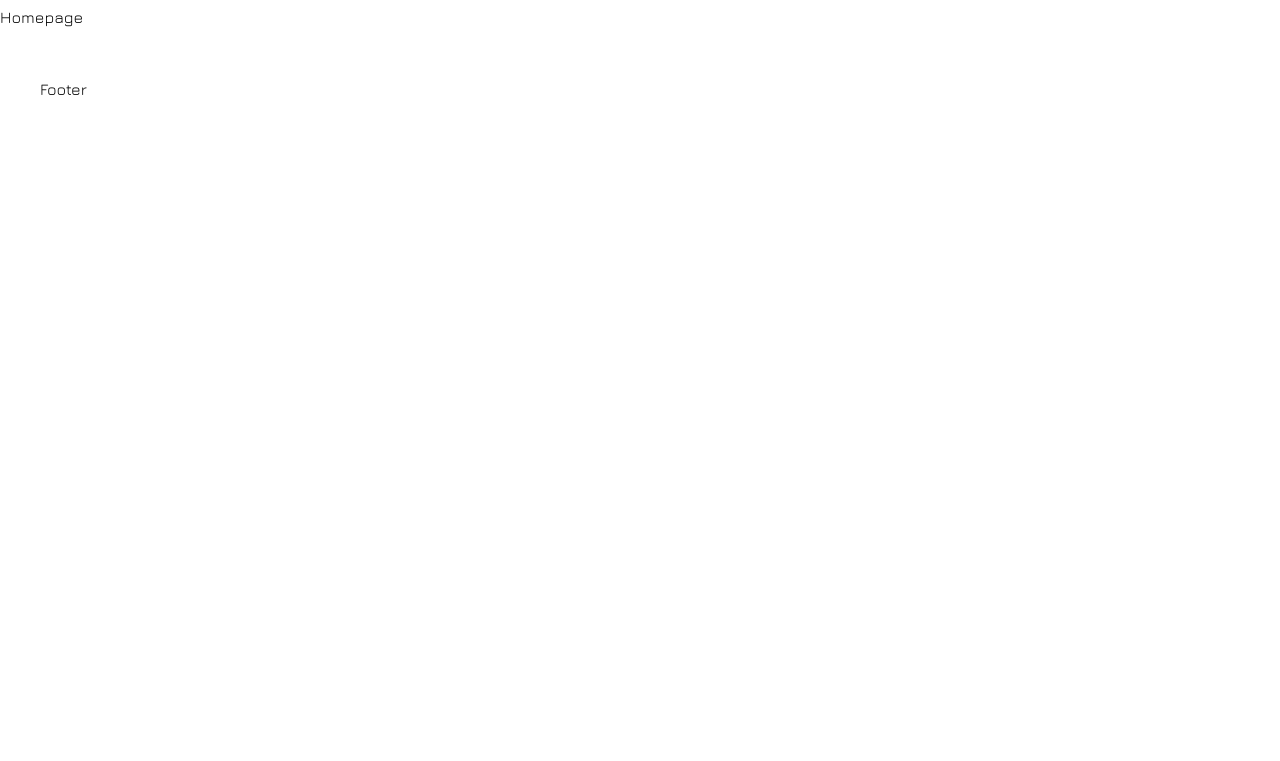
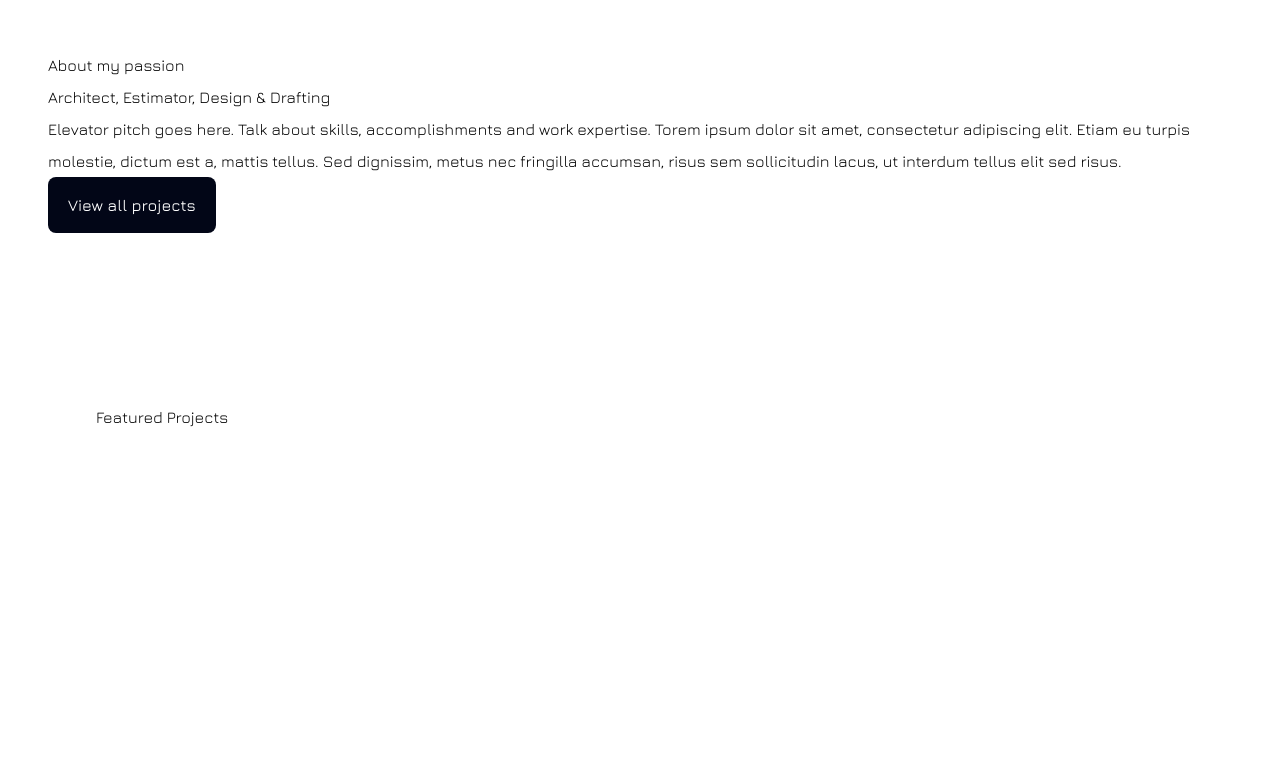
Before and after one commit to liz-garcia/architect-portfolio, a React (Vite) app in the folder client/: page / in a window 1280 px wide. Shown: the part 799-1560 px from the top of the page. Before the commit the page ends 944 px from the top, so only its background shows below. Built offline with nearby package versions, Linux system fonts and the light colour scheme; a web font is replaced by a local one.

Commit message:
Modified files structure. Created new files for About section.

```diff
--- a/client/src/App.jsx
+++ b/client/src/App.jsx
@@ -9,8 +9,10 @@ const App = () => {
   return (
     <>
       <Header />
+      {/* `Header` component contains our `Nav` */}
       <Main>
         <AppRouter />
+        {/* Every page from our `AppRouter` is rendered inside `Main` */}
       </Main>
       <footer className="p-10">
         <h2>Footer</h2>
--- a/client/src/AppRouter.jsx
+++ b/client/src/AppRouter.jsx
@@ -1,5 +1,5 @@
 import { Routes, Route } from "react-router-dom";
-import Home from "./pages/Home.jsx";
+import Home from "./pages/Home/Home.jsx";
 
 const AppRouter = () => {
   return (
--- a/client/src/main.jsx
+++ b/client/src/main.jsx
@@ -23,6 +23,7 @@ ReactDOM.createRoot(rootElement).render(
   <React.StrictMode>
     <AppWrapper>
       <App />
+      {/* `App` contains `main` */}
     </AppWrapper>
   </React.StrictMode>
 );
--- /dev/null
+++ b/client/src/pages/About/About.jsx
@@ -0,0 +1,22 @@
+import AboutMeSection from "./AboutMeSection.jsx";
+import FeaturedProjectsSection from "./FeaturedProjectsSection.jsx";
+
+// Tailwind CSS utility classes
+const aboutStyle = "w-screen";
+const presentationStyle = "h-screen p-12 flex flex-col";
+
+// About page
+function About() {
+  return (
+    <div id="about" className={aboutStyle}>
+      <section id="presentation" className={presentationStyle}>
+        <AboutMeSection />
+        <FeaturedProjectsSection />
+      </section>
+      <section id="resume"></section>
+      <section id="contact"></section>
+    </div>
+  );
+}
+
+export default About;
--- /dev/null
+++ b/client/src/pages/About/AboutMeSection.jsx
@@ -0,0 +1,32 @@
+import PrimaryLink from "../../components/Buttons/PrimaryLink.jsx";
+
+// Tailwind CSS utility classes
+const aboutMeStyle = "flex-1";
+// const aboutSectionStyle =
+//   "w-[100dvw] h-[100dvh] flex pl-16 md:p-0 2xl:pl-16 3xl:pl-28 items-center justify-center md:flex-col-reverse gap-8 md:gap-3 2xl:gap-12 3xl:gap-24";
+const h2Style = "";
+const aboutTextStyle = "";
+const h3Style = "";
+const elevatorPitchStyle = "";
+
+// AboutSection component
+const AboutMeSection = () => {
+  return (
+    <section id="aboutMe" className={aboutMeStyle}>
+      <h2 className={h2Style}>About my passion</h2>
+      <div id="aboutMeText" className={aboutTextStyle}>
+        <h3 className={h3Style}>Architect, Estimator, Design & Drafting</h3>
+        <p id="elevatorPitch" className={elevatorPitchStyle}>
+          Elevator pitch goes here. Talk about skills, accomplishments and work
+          expertise. Torem ipsum dolor sit amet, consectetur adipiscing elit.
+          Etiam eu turpis molestie, dictum est a, mattis tellus. Sed dignissim,
+          metus nec fringilla accumsan, risus sem sollicitudin lacus, ut
+          interdum tellus elit sed risus.
+        </p>
+        <PrimaryLink to="/portfolio">View all projects</PrimaryLink>
+      </div>
+    </section>
+  );
+};
+
+export default AboutMeSection;
--- /dev/null
+++ b/client/src/pages/About/FeaturedProjectsSection.jsx
@@ -0,0 +1,13 @@
+// Tailwind CSS utility classes
+const featuredProjectsStyle = "flex-1 p-12";
+
+// FeaturedProjectsSection component
+const FeaturedProjectsSection = () => {
+  return (
+    <section id="featuredProjects" className={featuredProjectsStyle}>
+      Featured Projects
+    </section>
+  );
+};
+
+export default FeaturedProjectsSection;
--- a/client/src/components/Home/HeroSection.jsx
+++ b/client/src/pages/Home/HeroSection.jsx
@@ -1,5 +1,5 @@
-import PrimaryLink from "../Buttons/PrimaryLink.jsx";
-import AutoEaseCarrousel from "../Galleries/AutoEaseCarrousel.jsx";
+import PrimaryLink from "../../components/Buttons/PrimaryLink.jsx";
+import AutoEaseCarrousel from "../../components/Galleries/AutoEaseCarrousel.jsx";
 import heroImage1 from "/architectural-plan-1.png";
 import heroImage2 from "/architectural-plan-2.png";
 import heroImage3 from "/architectural-plan-3.png";
--- a/client/src/pages/Home.jsx
+++ b/client/src/pages/Home/Home.jsx
@@ -1,4 +1,5 @@
-import HeroSection from "../components/Home/HeroSection.jsx";
+import HeroSection from "./HeroSection.jsx";
+import About from "../About/About.jsx"; // * Import About page
 // import { useState } from "react";
 // import reactLogo from "../assets/react.svg";
 // import viteLogo from "/vite.svg";
@@ -6,11 +7,12 @@ import HeroSection from "../components/Home/HeroSection.jsx";
 // Tailwind CSS utility classes
 // const homeStyle = "";
 
-// Homepage
+// Home page
 function Home() {
   return (
     <>
       <HeroSection />
+      <About />
       <h1>Homepage</h1>
     </>
   );
```
